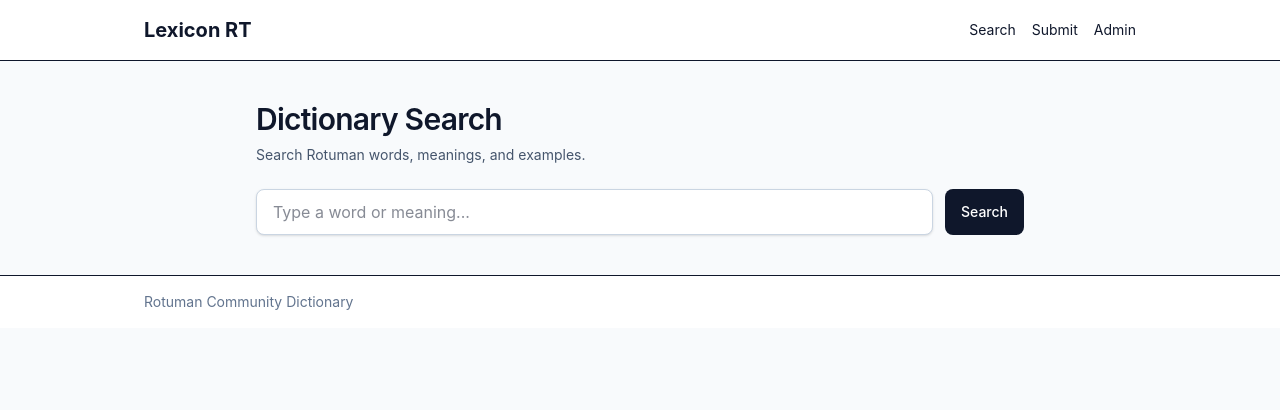
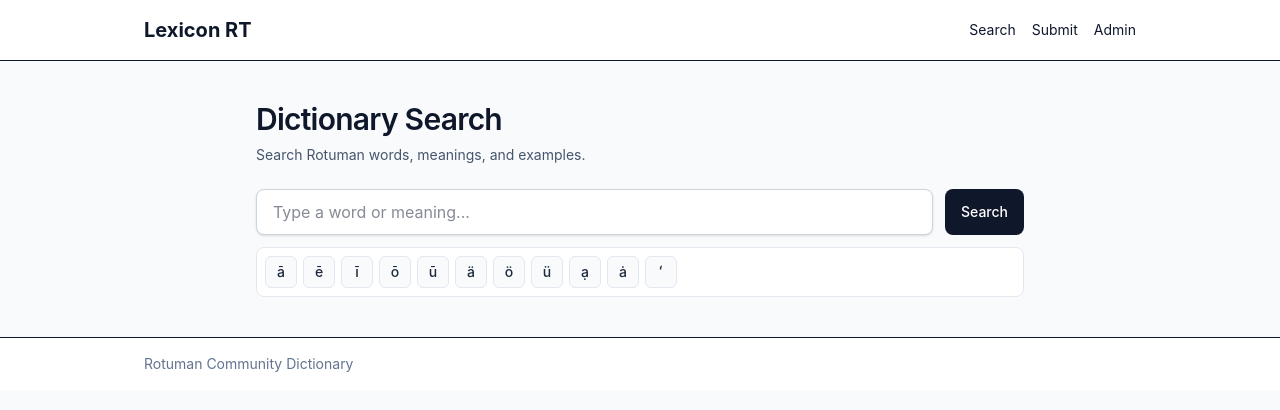
Before and after one commit to Kulatea/lexicon-rt, a React (Vite) app: page /search in a window 1280 px wide. Shown: the top 410 px of the page. Built offline with nearby package versions, Linux system fonts and the light colour scheme.

Commit message:
Add Rotuman character toolbar

```diff
--- /dev/null
+++ b/src/features/dictionary/domain/rotumanCharacters.ts
@@ -0,0 +1,18 @@
+export type RotumanCharacter = {
+  char: string;
+  label: string;
+};
+
+export const ROTUMAN_CHARACTERS: RotumanCharacter[] = [
+  { char: "ā", label: "long a" },
+  { char: "ē", label: "long e" },
+  { char: "ī", label: "long i" },
+  { char: "ō", label: "long o" },
+  { char: "ū", label: "long u" },
+  { char: "ä", label: "front a" },
+  { char: "ö", label: "front o" },
+  { char: "ü", label: "front u" },
+  { char: "ạ", label: "low a" },
+  { char: "ȧ", label: "high a" },
+  { char: "ʻ", label: "glottal stop" },
+];
--- a/src/features/dictionary/ui/pages/SearchPage.tsx
+++ b/src/features/dictionary/ui/pages/SearchPage.tsx
@@ -1,13 +1,15 @@
-import { useState } from "react";
+import { useRef, useState } from "react";
 import type { FormEvent } from "react";
 import type { DictionaryEntry } from "../../domain/DictionaryEntry";
 import { searchDictionaryWithMockData } from "../../application/searchDictionaryService";
+import { CharacterToolbar } from "../../../../shared/components/CharacterToolbar";
 
 export function SearchPage() {
   const [query, setQuery] = useState("");
   const [searchedQuery, setSearchedQuery] = useState("");
   const [results, setResults] = useState<DictionaryEntry[]>([]);
   const [isLoading, setIsLoading] = useState(false);
+  const searchInputRef = useRef<HTMLInputElement>(null);
 
   async function handleSearch(event: FormEvent<HTMLFormElement>) {
     event.preventDefault();
@@ -38,8 +40,10 @@ export function SearchPage() {
         Search Rotuman words, meanings, and examples.
       </p>
 
-      <form onSubmit={handleSearch} className="mt-6 flex gap-3">
+      <form onSubmit={handleSearch} className="mt-6">
+        <div className="flex gap-3">
           <input
+            ref={searchInputRef}
             type="search"
             value={query}
             onChange={(event) => setQuery(event.target.value)}
@@ -52,6 +56,12 @@ export function SearchPage() {
           >
             Search
           </button>
+        </div>
+
+        <CharacterToolbar
+          targetRef={searchInputRef}
+          onInsert={(nextValue) => setQuery(nextValue)}
+        />
       </form>
 
       {isLoading && (
--- /dev/null
+++ b/src/shared/components/CharacterToolbar.tsx
@@ -0,0 +1,40 @@
+import type { RefObject } from "react";
+import { ROTUMAN_CHARACTERS } from "../../features/dictionary/domain/rotumanCharacters";
+import { useInsertAtCursor } from "../hooks/useInsertAtCursor";
+
+type EditableElement = HTMLInputElement | HTMLTextAreaElement;
+
+type CharacterToolbarProps = {
+  targetRef: RefObject<EditableElement | null>;
+  onInsert: (nextValue: string) => void;
+};
+
+export function CharacterToolbar({ targetRef, onInsert }: CharacterToolbarProps) {
+  const insertAtCursor = useInsertAtCursor();
+
+  function handleInsert(character: string) {
+    const nextValue = insertAtCursor(targetRef.current, character);
+
+    if (nextValue !== null) {
+      onInsert(nextValue);
+    }
+  }
+
+  return (
+    <div className="mt-3 rounded-lg border border-slate-200 bg-white p-2">
+      <div className="flex flex-wrap gap-1.5">
+        {ROTUMAN_CHARACTERS.map(({ char, label }) => (
+          <button
+            key={char}
+            type="button"
+            title={label}
+            onClick={() => handleInsert(char)}
+            className="inline-flex h-8 min-w-8 items-center justify-center rounded-md border border-slate-200 bg-slate-50 px-2 text-sm font-medium text-slate-800 transition hover:border-slate-300 hover:bg-slate-100 focus:outline-none focus:ring-2 focus:ring-slate-300"
+          >
+            {char}
+          </button>
+        ))}
+      </div>
+    </div>
+  );
+}
--- /dev/null
+++ b/src/shared/hooks/useInsertAtCursor.ts
@@ -0,0 +1,31 @@
+import { useCallback } from "react";
+
+type EditableElement = HTMLInputElement | HTMLTextAreaElement;
+
+export function useInsertAtCursor() {
+  return useCallback(
+    (target: EditableElement | null, textToInsert: string): string | null => {
+      if (!target) {
+        return null;
+      }
+
+      const selectionStart = target.selectionStart ?? target.value.length;
+      const selectionEnd = target.selectionEnd ?? selectionStart;
+      const currentValue = target.value;
+
+      const nextValue =
+        currentValue.slice(0, selectionStart) +
+        textToInsert +
+        currentValue.slice(selectionEnd);
+
+      target.value = nextValue;
+
+      const cursorPosition = selectionStart + textToInsert.length;
+      target.focus();
+      target.setSelectionRange(cursorPosition, cursorPosition);
+
+      return nextValue;
+    },
+    [],
+  );
+}
```
Lines whose indentation alone changed are shown as unchanged.
